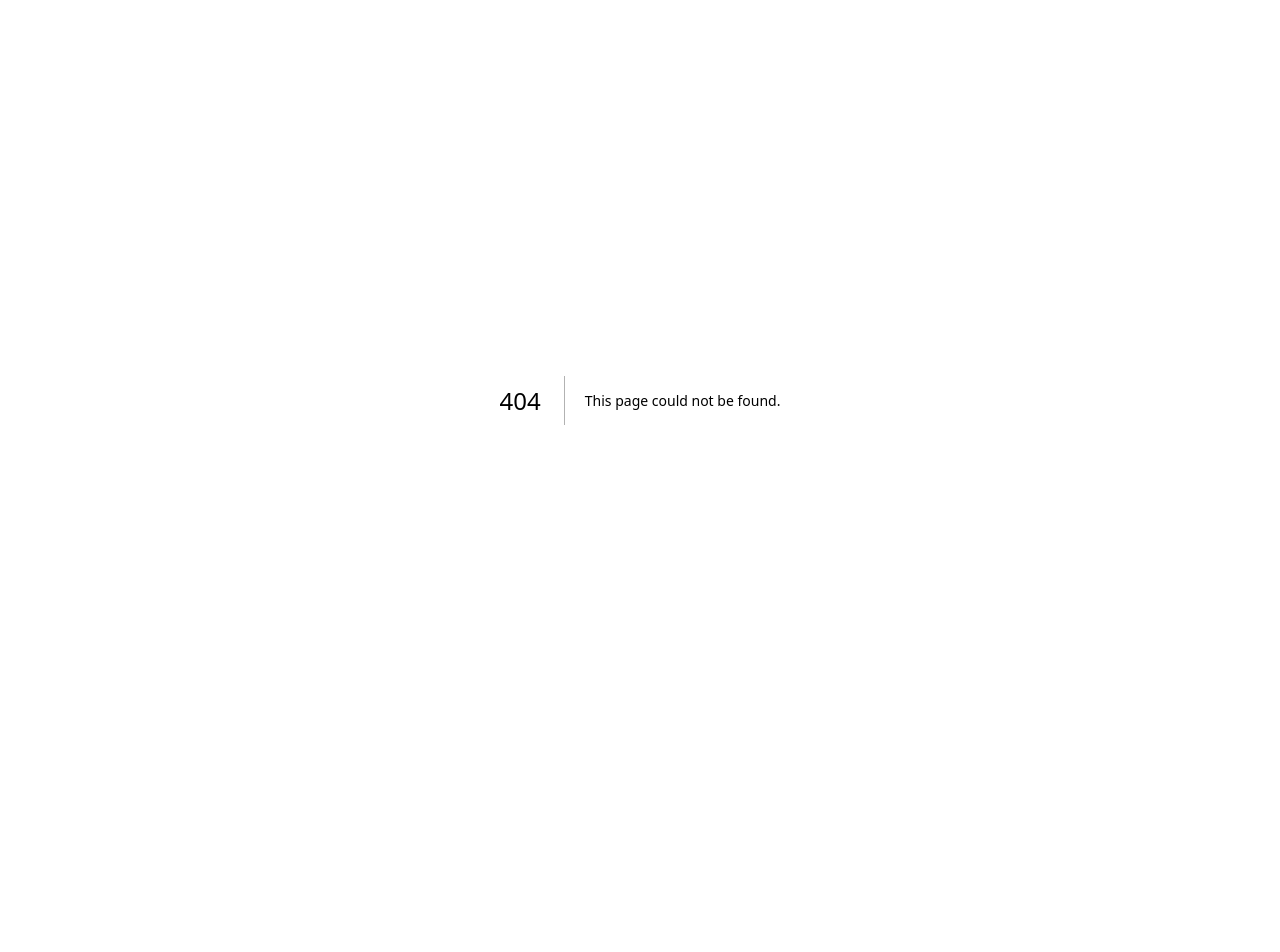
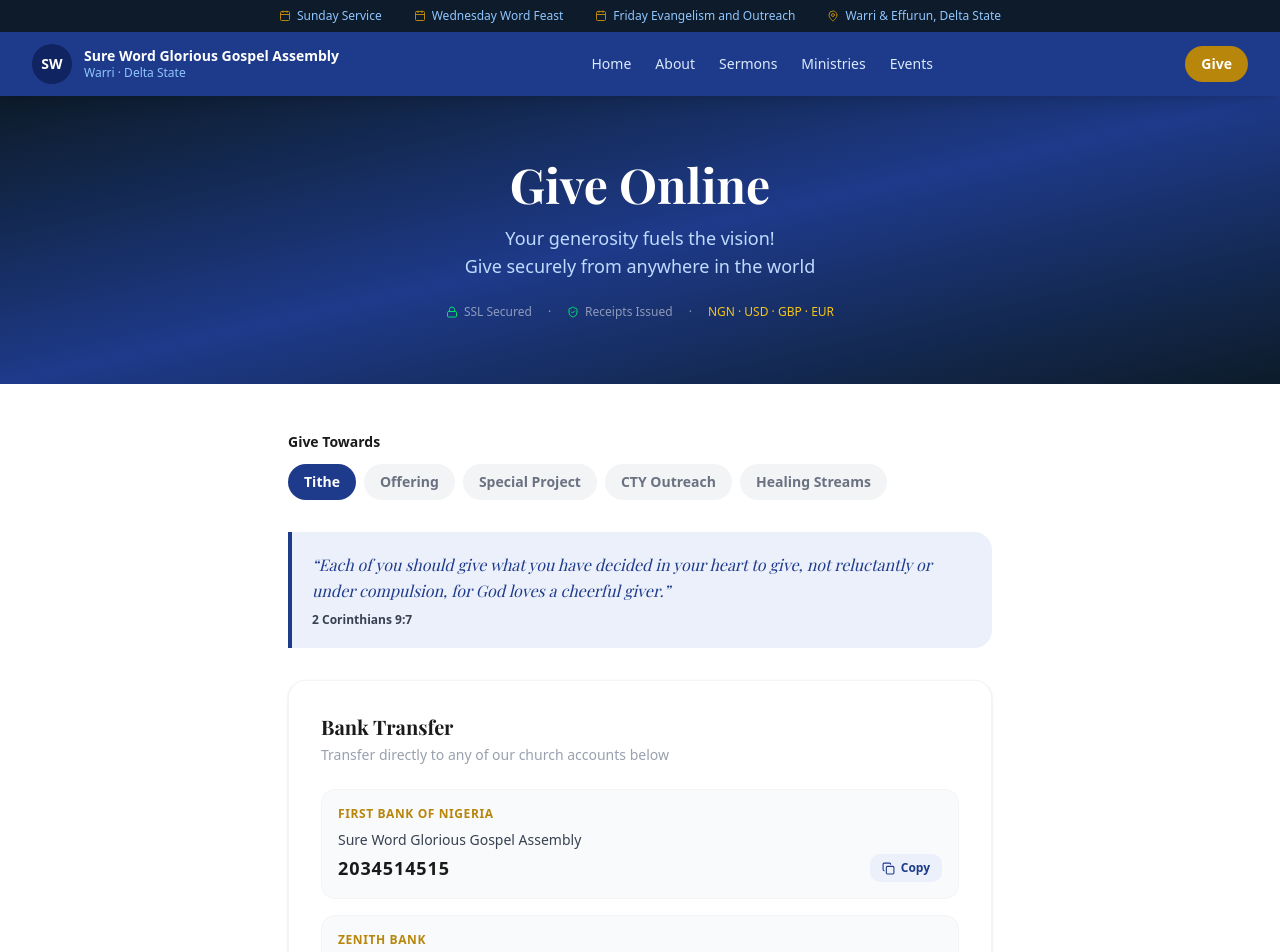
Before and after one commit to lucky-blessed/swgga, a Next.js app: page /give in a window 1280 px wide. Before the commit this address had no page. Shown: the top 952 px of the page. Before the commit the page ends 800 px from the top, so only its background shows below. Built offline with nearby package versions, Linux system fonts and the light colour scheme; a web font is replaced by a local one.

Commit message:
feat: added Give page with bank transfer, USSD codes, and fund type selector

```diff
--- /dev/null
+++ b/src/app/give/page.tsx
@@ -0,0 +1,163 @@
+'use client'
+
+import ServicesStrip from '@/components/layout/ServicesStrip'
+import Navbar from '@/components/layout/Navbar'
+import Footer from '@/components/layout/Footer'
+import { Heart, Copy, Lock, ShieldCheck, Check } from 'lucide-react'
+import { useState } from 'react'
+
+const fundTypes = ['Tithe', 'Offering', 'Special Project', 'CTY Outreach', 'Healing Streams']
+
+const bankAccounts = [
+  { bank: 'First Bank of Nigeria', accountName: 'Sure Word Glorious Gospel Assembly', accountNumber: '2034514515' },
+  { bank: 'Zenith Bank', accountName: 'Sure Word Glorious Gospel Assembly', accountNumber: 'Number coming soon...' },
+  { bank: 'GTBank', accountName: 'Sure Word Glorious Gospel Assembly', accountNumber: 'Number coming soon...' },
+]
+
+const ussdCodes = [
+  { bank: 'First Bank', code: '*894*amount*AccountNumber#', example: '*894*5000*2034514515#' },
+  { bank: 'GTBank', code: '*737*amount*AccountNumber#', example: '*737*5000*...........#' },
+  { bank: 'Zenith Bank', code: '*966*amount*AccountNumber#', example: '*966*5000*..........#' },
+]
+
+function CopyButton({ text }: { text: string }) {
+  const [copied, setCopied] = useState(false)
+  function handleCopy() {
+    navigator.clipboard.writeText(text)
+    setCopied(true)
+    setTimeout(() => setCopied(false), 2000)
+  }
+  return (
+    <button
+      onClick={handleCopy}
+      className="flex items-center gap-1.5 bg-[#EBF0FA] hover:bg-[#1E3A8A] text-[#1E3A8A] hover:text-white text-xs font-bold px-3 py-1.5 rounded-lg transition-colors duration-200"
+    >
+      {copied ? <Check size={13} /> : <Copy size={13} />}
+      {copied ? 'Copied' : 'Copy'}
+    </button>
+  )
+}
+
+export default function GivePage() {
+  const [selectedFund, setSelectedFund] = useState('Tithe')
+
+  return (
+    <main>
+      <ServicesStrip />
+      <Navbar />
+
+      {/* PAGE HERO */}
+      <section className="bg-gradient-to-br from-[#0D1B2A] via-[#1E3A8A] to-[#0D1B2A] py-16 text-center">
+        <div className="max-w-7xl mx-auto px-4 sm:px-6 lg:px-8">
+          <h1 className="font-[family-name:var(--font-heading)] text-4xl sm:text-5xl font-bold text-white mb-4">
+            Give Online
+          </h1>
+          <p className="text-blue-200 text-lg max-w-xl mx-auto mb-6">
+            Your generosity fuels the vision! <br></br>Give securely from anywhere in the world
+          </p>
+          <div className="flex items-center justify-center gap-4 text-white/50 text-xs flex-wrap">
+            <span className="flex items-center gap-1.5"><Lock size={12} className="text-green-400" /> SSL Secured</span>
+            <span>·</span>
+            <span className="flex items-center gap-1.5"><ShieldCheck size={12} className="text-green-400" /> Receipts Issued</span>
+            <span>·</span>
+            <span className="text-[#F5C518]">NGN · USD · GBP · EUR</span>
+          </div>
+        </div>
+      </section>
+
+      <div className="max-w-3xl mx-auto px-4 sm:px-6 lg:px-8 py-12">
+
+        {/* FUND TYPE SELECTOR */}
+        <div className="mb-8">
+          <p className="text-[#1A1A1A] text-sm font-bold mb-3">Give Towards</p>
+          <div className="flex flex-wrap gap-2">
+            {fundTypes.map((fund) => (
+              <button
+                key={fund}
+                onClick={() => setSelectedFund(fund)}
+                className={`px-4 py-2 rounded-full text-sm font-bold transition-colors duration-200 ${
+                  selectedFund === fund
+                    ? 'bg-[#1E3A8A] text-white'
+                    : 'bg-gray-100 text-gray-500 hover:bg-[#EBF0FA] hover:text-[#1E3A8A]'
+                }`}
+              >
+                {fund}
+              </button>
+            ))}
+          </div>
+        </div>
+
+        {/* SCRIPTURE */}
+        <div className="bg-[#EBF0FA] border-l-4 border-[#1E3A8A] rounded-r-2xl p-5 mb-8">
+          <p className="font-[family-name:var(--font-heading)] text-[#1E3A8A] text-base italic leading-relaxed">
+            &ldquo;Each of you should give what you have decided in your heart to give, not reluctantly or under compulsion, for God loves a cheerful giver.&rdquo;
+          </p>
+          <p className="text-[#374151] text-xs font-bold mt-2">2 Corinthians 9:7</p>
+        </div>
+
+        {/* BANK TRANSFER */}
+        <div className="bg-white border border-gray-100 rounded-2xl p-6 sm:p-8 shadow-sm mb-6">
+          <h3 className="font-[family-name:var(--font-heading)] text-xl font-bold text-[#1A1A1A] mb-1">
+            Bank Transfer
+          </h3>
+          <p className="text-gray-400 text-sm mb-6">
+            Transfer directly to any of our church accounts below
+          </p>
+          <div className="flex flex-col gap-4">
+            {bankAccounts.map((account) => (
+              <div key={account.bank} className="bg-gray-50 rounded-xl p-4 border border-gray-100">
+                <p className="text-[#B8860B] text-xs font-bold uppercase tracking-wider mb-2">{account.bank}</p>
+                <p className="text-[#374151] text-sm font-medium mb-1">{account.accountName}</p>
+                <div className="flex items-center justify-between">
+                  <p className="text-[#1A1A1A] text-lg font-bold tracking-wider">{account.accountNumber}</p>
+                  <CopyButton text={account.accountNumber} />
+                </div>
+              </div>
+            ))}
+          </div>
+        </div>
+
+        {/* USSD */}
+        <div className="bg-white border border-gray-100 rounded-2xl p-6 sm:p-8 shadow-sm mb-6">
+          <h3 className="font-[family-name:var(--font-heading)] text-xl font-bold text-[#1A1A1A] mb-1">
+            USSD Mobile Transfer
+          </h3>
+          <p className="text-gray-400 text-sm mb-6">
+            No internet needed — dial from any Nigerian phone
+          </p>
+          <div className="flex flex-col gap-4">
+            {ussdCodes.map((ussd) => (
+              <div key={ussd.bank} className="bg-gray-50 rounded-xl p-4 border border-gray-100">
+                <p className="text-[#B8860B] text-xs font-bold uppercase tracking-wider mb-2">{ussd.bank}</p>
+                <p className="text-gray-400 text-xs mb-1">Dial format: <span className="font-mono text-[#374151]">{ussd.code}</span></p>
+                <div className="flex items-center justify-between">
+                  <p className="font-mono text-[#1A1A1A] text-sm font-bold">{ussd.example}</p>
+                  <CopyButton text={ussd.example} />
+                </div>
+              </div>
+            ))}
+          </div>
+        </div>
+
+        {/* PAYMENT GATEWAY NOTE */}
+        <div className="bg-[#FDF6E3] border border-[rgba(184,134,11,0.3)] rounded-2xl p-5 mb-6 text-center">
+          <Heart size={22} className="text-[#B8860B] mx-auto mb-2" />
+          <p className="text-[#92650A] text-sm font-bold mb-1">Card Payments Coming Soon</p>
+          <p className="text-[#374151] text-xs leading-relaxed">
+            We are integrating Paystack and Flutterwave for card, international, and automated recurring giving.
+            For now, please use bank transfer or USSD above.
+          </p>
+        </div>
+
+        {/* TRUST BADGE */}
+        <div className="flex items-center justify-center gap-2 text-gray-400 text-xs text-center">
+          <Lock size={12} className="text-[#1E3A8A]" />
+          <span>All giving is acknowledged with a receipt · Managed by our Treasurer under church oversight</span>
+        </div>
+
+      </div>
+
+      <Footer />
+    </main>
+  )
+}
```
